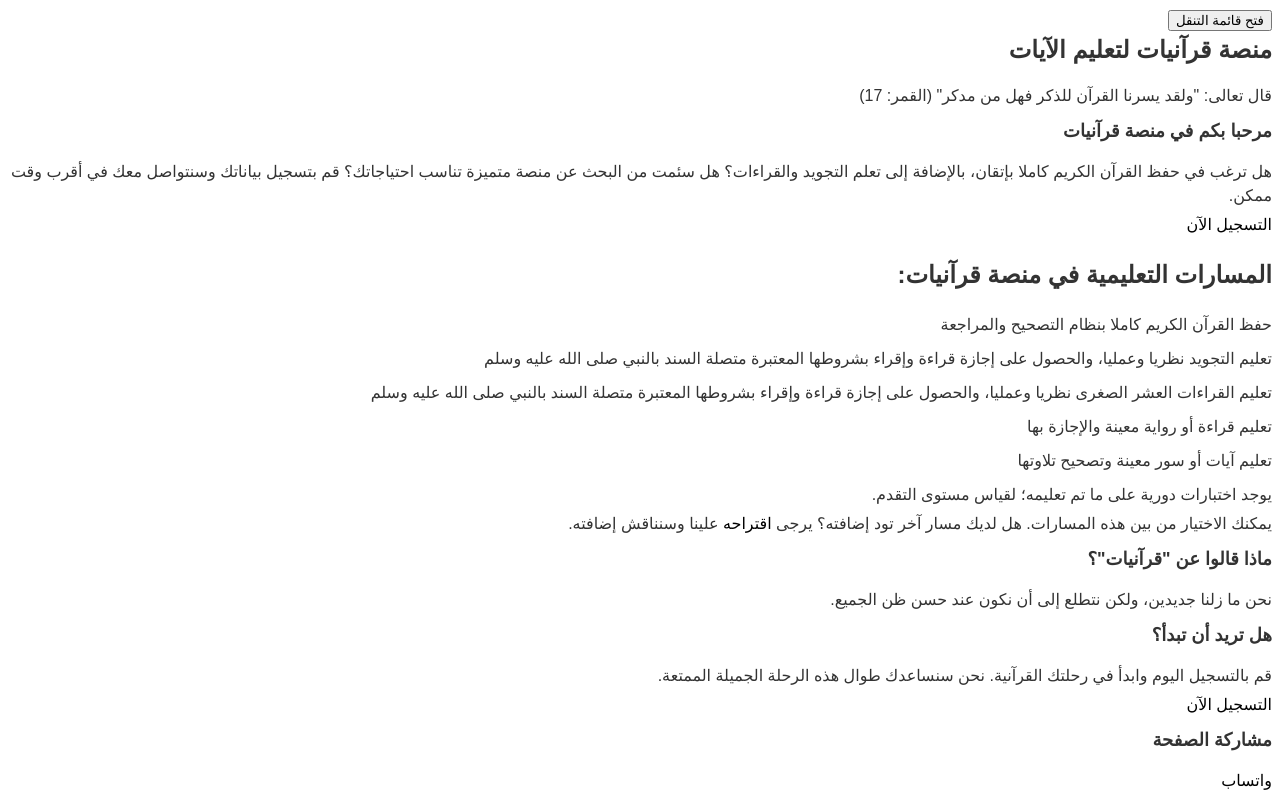
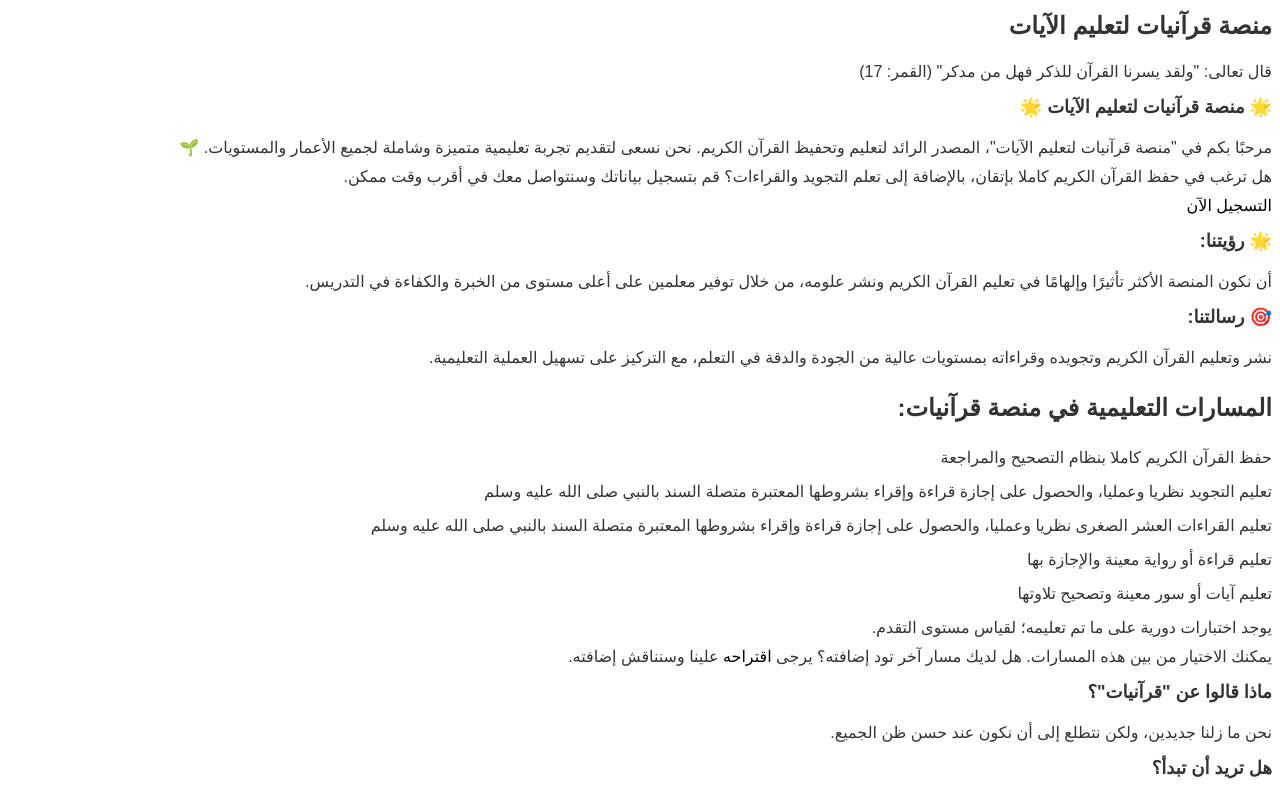
Before and after one commit to ibrahim-ashraf/quraniyat, a plain HTML site: page netlify/site/index.html in a window 1280 px wide. Shown: the top 794 px of the page. Drawn offline with Linux system fonts and the light colour scheme.

Commit message:
Update index.html

```diff
--- a/netlify/site/index.html
+++ b/netlify/site/index.html
@@ -4,40 +4,46 @@
 <head>
     <meta charset="UTF-8">
     <meta name="viewport" content="width=device-width, initial-scale=1.0">
+    <meta name="description" content="منصة قرآنيات هي منصة تعليمية متخصصة في تعليم القرآن الكريم والتجويد والقراءات بطريقة احترافية ومتميزة تحت إشراف معلمين مؤهلين.">
+    <meta name="author" content="منصة قرآنيات لتعليم الآيات">
+    <meta name="robots" content="index, follow">
 
-    <title>الرئيسية - منصة قرآنيات لتعليم الآيات، من الحفظ إلى الإتقان</title>
-    <meta name="description" content="منصة قرآنيات هي منصة تعليمية متخصصة في تعليم القرآن الكريم والتجويد والقراءات بطريقة احترافية ومتميزة تحت إشراف معلمين مؤهلين.">
-    <meta name="keywords" content="قرآن, تجويد, قراءات, حفظ القرآن, تعليم القرآن, إتقان التلاوة, منصة قرآنيات, منصة تعليمية قرآنية">
-    <meta name="author" content="Ibrahim Ashraf Abdo">
-    <meta property="og:title" content="منصة قرآنيات لتعليم الآيات">
+    <meta property="og:title" content="الرئيسية - منصة قرآنيات لتعليم الآيات | من الحفظ إلى الإتقان">
     <meta property="og:description" content="منصة قرآنيات هي منصة تعليمية متخصصة في تعليم القرآن الكريم والتجويد والقراءات بطريقة احترافية ومتميزة تحت إشراف معلمين مؤهلين.">
+
+    <meta name="twitter:title" content="الرئيسية - منصة قرآنيات لتعليم الآيات | من الحفظ إلى الإتقان">
+    <meta name="twitter:description" content="منصة قرآنيات هي منصة تعليمية متخصصة في تعليم القرآن الكريم والتجويد والقراءات بطريقة احترافية ومتميزة تحت إشراف معلمين مؤهلين.">
+
+    <title>الرئيسية - منصة قرآنيات لتعليم الآيات | من الحفظ إلى الإتقان</title>
 
     <link rel="stylesheet" href="style.css">
 </head>
 
 <body>
     <header>
-        <button id="toggle_nav_btn" onclick="toggleNavigationMenu()" aria-controls="nav" aria-expanded="false" aria-label="فتح قائمة التنقل">فتح قائمة التنقل</button>
-
-        <nav id="nav" style="display: none;">
-            <ul>
-                <li><a href="index.html">الرئيسية</a></li>
-                <li><a href="register.html" title="سجل بياناتك وسنتواصل معك في أقرب وقت">التسجيل</a></li>
-                <li><a href="faq.html">الأسئلة الشائعة</a></li>
-                <li><a href="contact.html">اتصل بنا</a></li>
-            </ul>
-        </nav>
-
-        <h1>منصة قرآنيات لتعليم الآيات</h1>
-        <p>قال تعالى: "ولقد يسرنا القرآن للذكر فهل من مدكر" (القمر: 17)</p>
+        <div id="nav-container"></div>
     </header>
 
     <main>
 
+        <h1>منصة قرآنيات لتعليم الآيات</h1>
+        <p>قال تعالى: "ولقد يسرنا القرآن للذكر فهل من مدكر" (القمر: 17)</p>
+
         <section class="introduction">
-            <h2>مرحبا بكم في منصة قرآنيات</h2>
-            <p>هل ترغب في حفظ القرآن الكريم كاملا بإتقان، بالإضافة إلى تعلم التجويد والقراءات؟ هل سئمت من البحث عن منصة متميزة تناسب احتياجاتك؟ قم بتسجيل بياناتك وسنتواصل معك في أقرب وقت ممكن.</p>
-            <a href="register.html" class>التسجيل الآن</a>
+            <h2>🌟 منصة قرآنيات لتعليم الآيات 🌟</h2>
+            <p>مرحبًا بكم في "منصة قرآنيات لتعليم الآيات"، المصدر الرائد لتعليم وتحفيظ القرآن الكريم. نحن نسعى لتقديم تجربة تعليمية متميزة وشاملة لجميع الأعمار والمستويات. 🌱</p>
+            <p>هل ترغب في حفظ القرآن الكريم كاملا بإتقان، بالإضافة إلى تعلم التجويد والقراءات؟ قم بتسجيل بياناتك وسنتواصل معك في أقرب وقت ممكن.</p>
+            <a href="register.html">التسجيل الآن</a>
+        </section>
+
+        <section>
+            <h2>🌟 رؤيتنا:</h2>
+            <p>أن نكون المنصة الأكثر تأثيرًا وإلهامًا في تعليم القرآن الكريم ونشر علومه، من خلال توفير معلمين على أعلى مستوى من الخبرة والكفاءة في التدريس.</p>
+        </section>
+
+        <section>
+            <h2>🎯 رسالتنا:</h2>
+            <p>نشر وتعليم القرآن الكريم وتجويده وقراءاته بمستويات عالية من الجودة والدقة في التعلم، مع التركيز على تسهيل العملية التعليمية.</p>
         </section>
 
         <section class="features">
```
